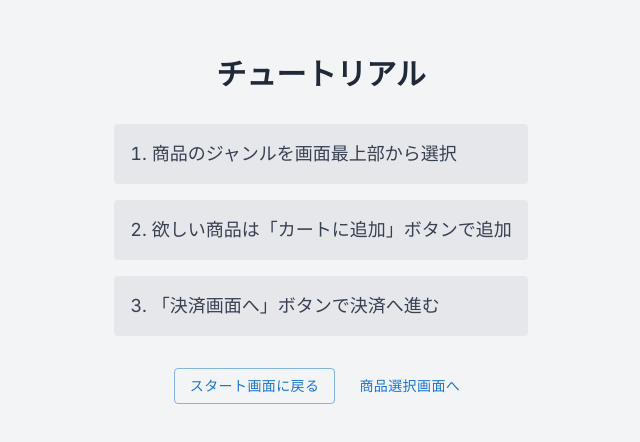
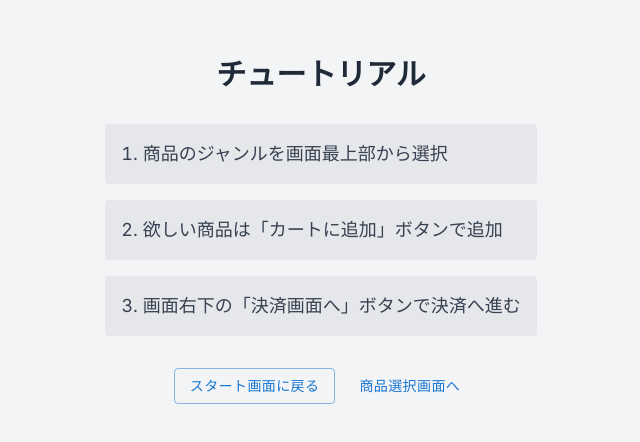
Before and after one commit to SeiyaMaruyama/self-checkout, a Next.js app: page /tutorial in a window 1280 px wide. Shown: the part 170-612 px from the top of the page, without its empty margins (319-959 px from the left). Built offline with nearby package versions, Linux system fonts and the light colour scheme.

Commit message:
チュートリアル文の調整

```diff
--- a/app/tutorial/page.tsx
+++ b/app/tutorial/page.tsx
@@ -19,7 +19,7 @@ export default function Component() {
           欲しい商品は「カートに追加」ボタンで追加
         </li>
         <li className="bg-gray-200 dark:bg-gray-800 p-4 rounded">
-          「決済画面へ」ボタンで決済へ進む
+          画面右下の「決済画面へ」ボタンで決済へ進む
         </li>
       </ol>
       <div className="flex space-x-4">
```
